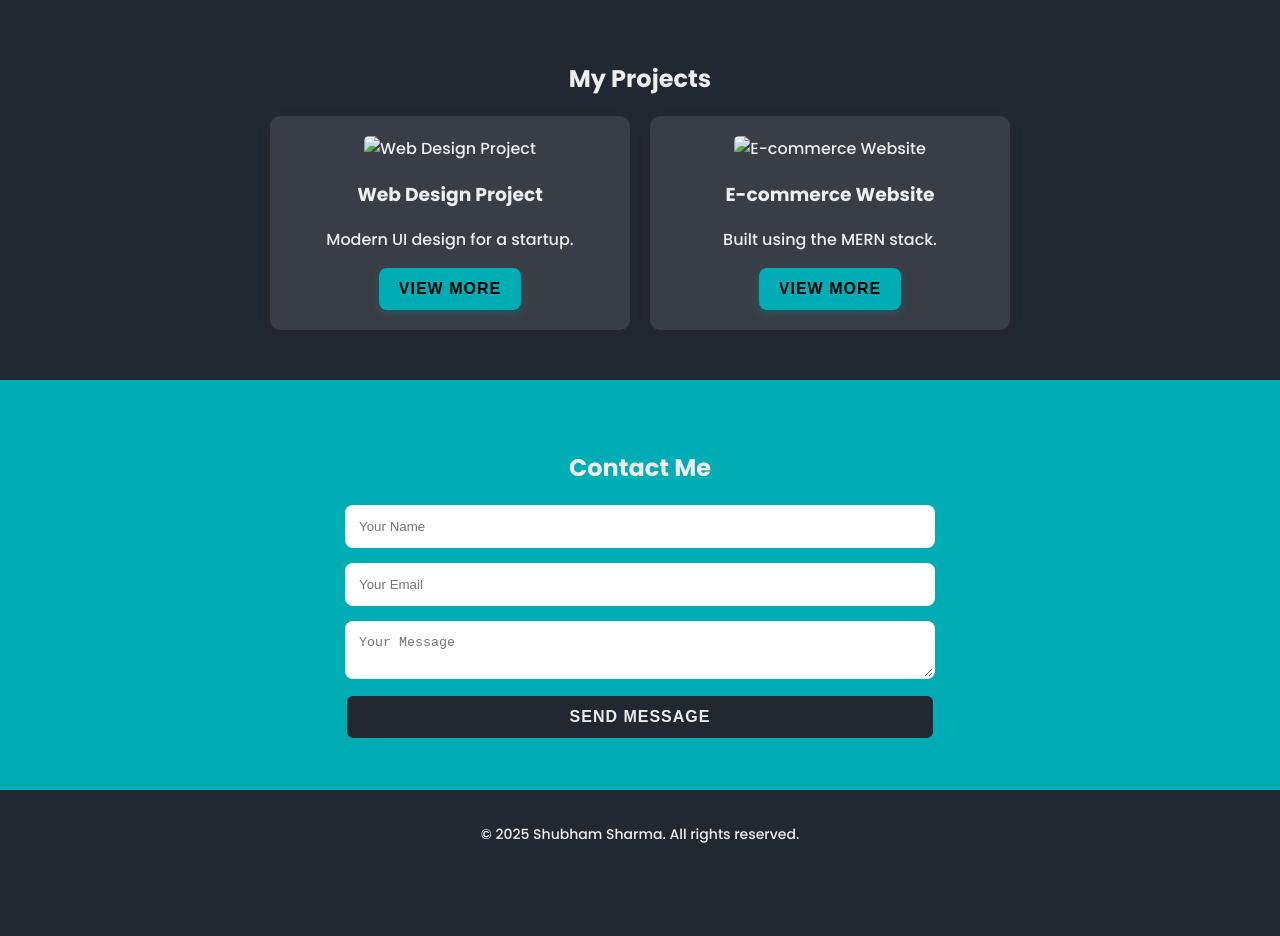
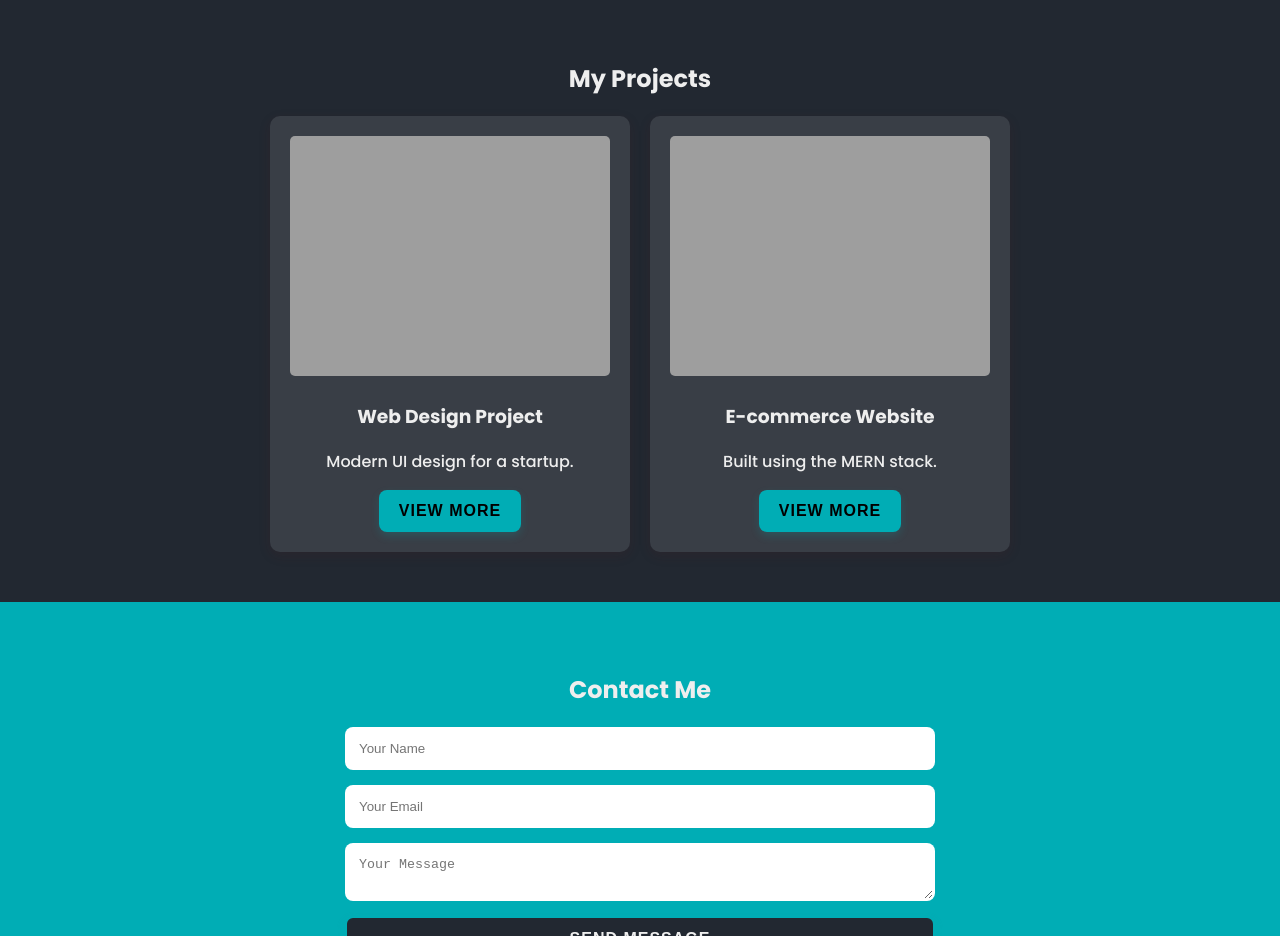
Before and after one commit to Shubham-3256/portfolio-website, a plain HTML site: page public/index.html in a window 1280 px wide. Shown: the part 1020-1956 px from the top of the page. Before the commit the page ends 1899 px from the top, so only its background shows below. Drawn offline with nearby package versions, Linux system fonts and the light colour scheme; the site is published under a folder, as on GitHub Pages, so addresses that start at the root find nothing.

Commit message:
Changed Again2

```diff
--- a/public/index.html
+++ b/public/index.html
@@ -80,19 +80,13 @@
       <h2>My Projects</h2>
       <div class="projects">
         <div class="project">
-          <img
-            src="/portfolio-website/assets/images/profile.png"
-            alt="Web Design Project"
-          />
+          <img src="assets/images/profile.png" alt="Web Design Project" />
           <h3>Web Design Project</h3>
           <p>Modern UI design for a startup.</p>
           <button class="view-project">View More</button>
         </div>
         <div class="project">
-          <img
-            src="/portfolio-website/assets/images/profile.png"
-            alt="E-commerce Website"
-          />
+          <img src="assets/images/profile.png" alt="E-commerce Website" />
           <h3>E-commerce Website</h3>
           <p>Built using the MERN stack.</p>
           <button class="view-project">View More</button>
```
